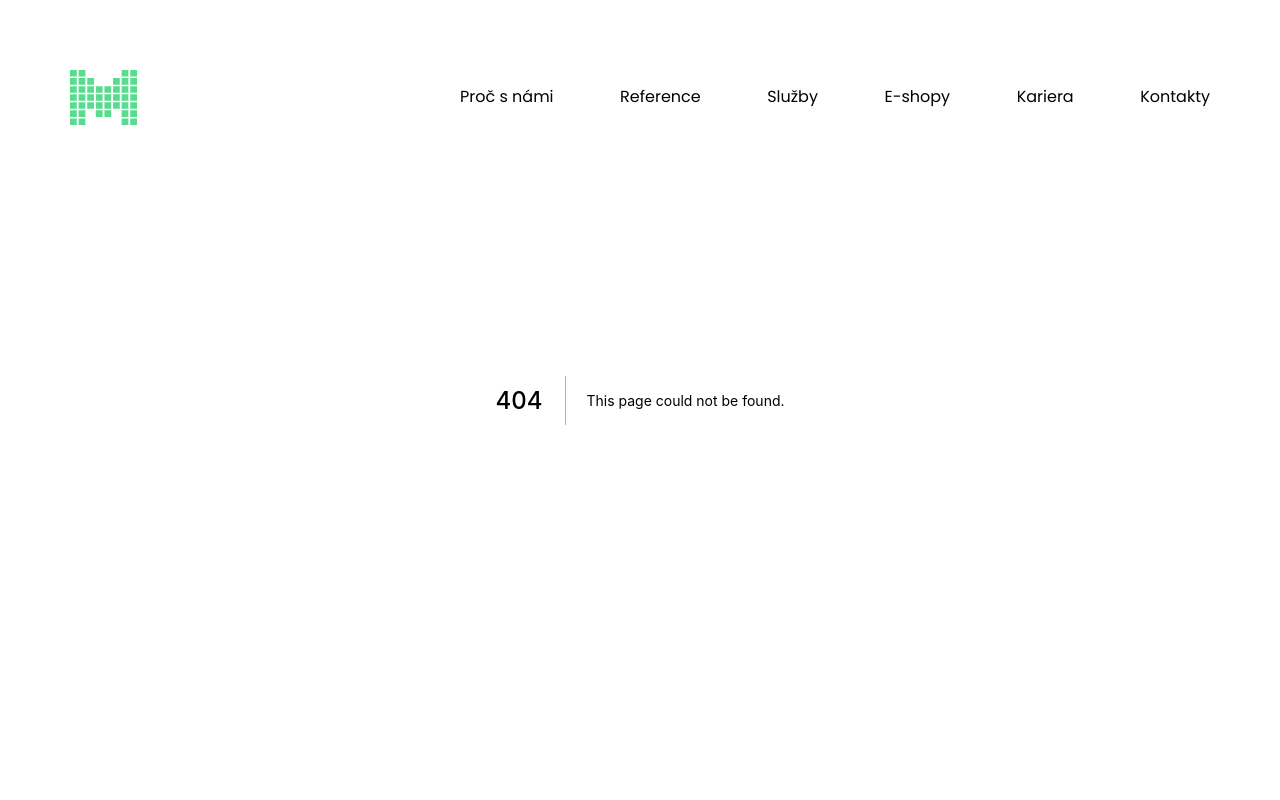
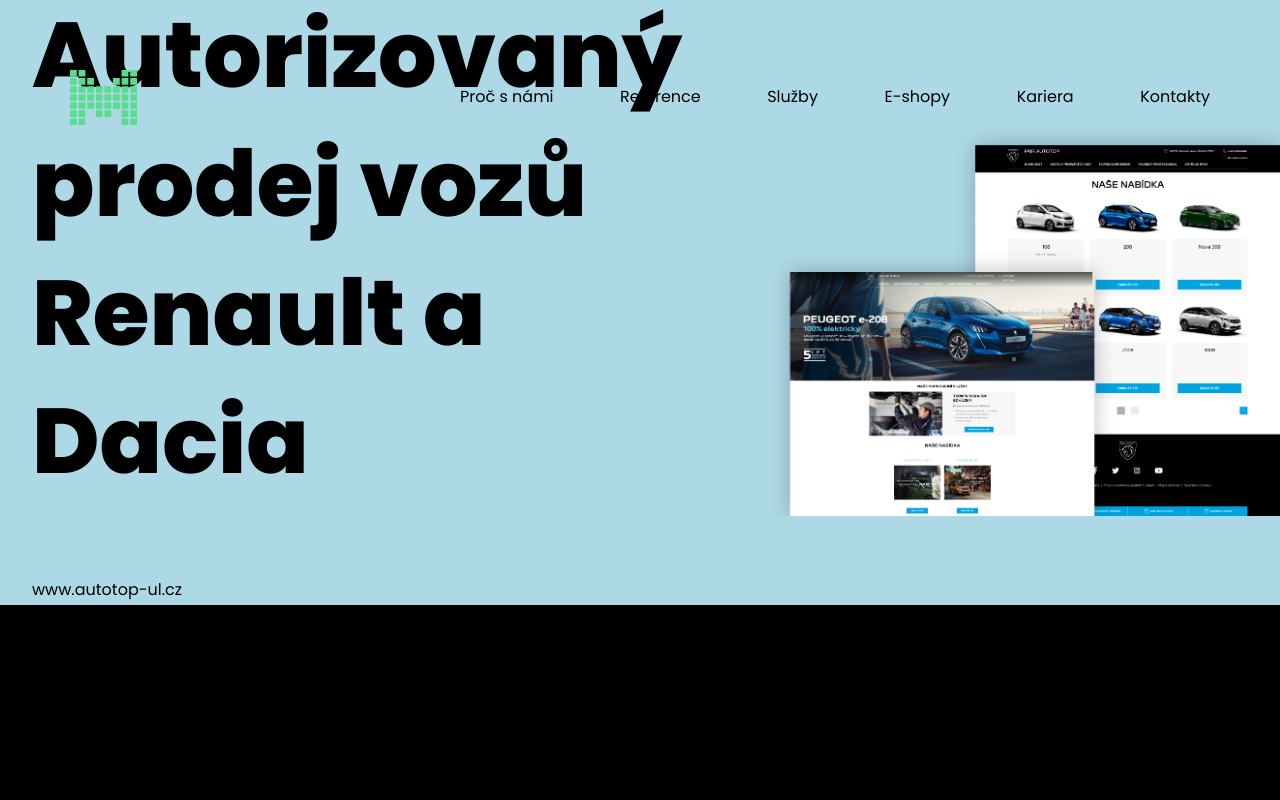
Before and after one commit to MirandaMedia-Group/miranda-website, a Next.js app: page /detailReference in a window 1280 px wide. Before the commit this address had no page. Shown: the top 800 px of the page. Built offline with nearby package versions, Linux system fonts and the light colour scheme.

Commit message:
add references

```diff
--- /dev/null
+++ b/components/ReferenceHead/ReferenceHead.jsx
@@ -0,0 +1,17 @@
+import Link from 'next/link'
+import Image from 'next/image'
+import styles from './ReferenceHead.module.scss'
+
+export default function ReferenceHead () {
+    return (
+        <div className={styles.referenceHead} style={{backgroundColor: 'lightBlue'}}>
+            <Image src="/img/peugeot.png"  width={1169} height={881} />
+            <div className='container'>
+                <h1>Autorizovaný prodej vozů Renault a Dacia</h1>
+                <Link href="https://www.autotop-ul.cz">
+                    <a>www.autotop-ul.cz</a>
+                </Link>
+            </div>
+        </div>
+    )
+}
--- /dev/null
+++ b/components/ReferenceHead/ReferenceHead.module.scss
@@ -0,0 +1,6 @@
+.referenceHead {
+    position: relative;
+    display: flex;
+    align-items: center;
+    flex-direction: row-reverse;
+}
--- /dev/null
+++ b/pages/detailReference.jsx
@@ -0,0 +1,12 @@
+import ReferenceHead from "../components/ReferenceHead/ReferenceHead"
+import HeroStatic from '../components/HeroStatic/HeroStatic'
+
+export default function Home() {
+    return (
+        <>
+            <ReferenceHead
+
+            />
+        </>
+    )
+}
```
Also changed, not shown: public/img/peugeot.png (added).
